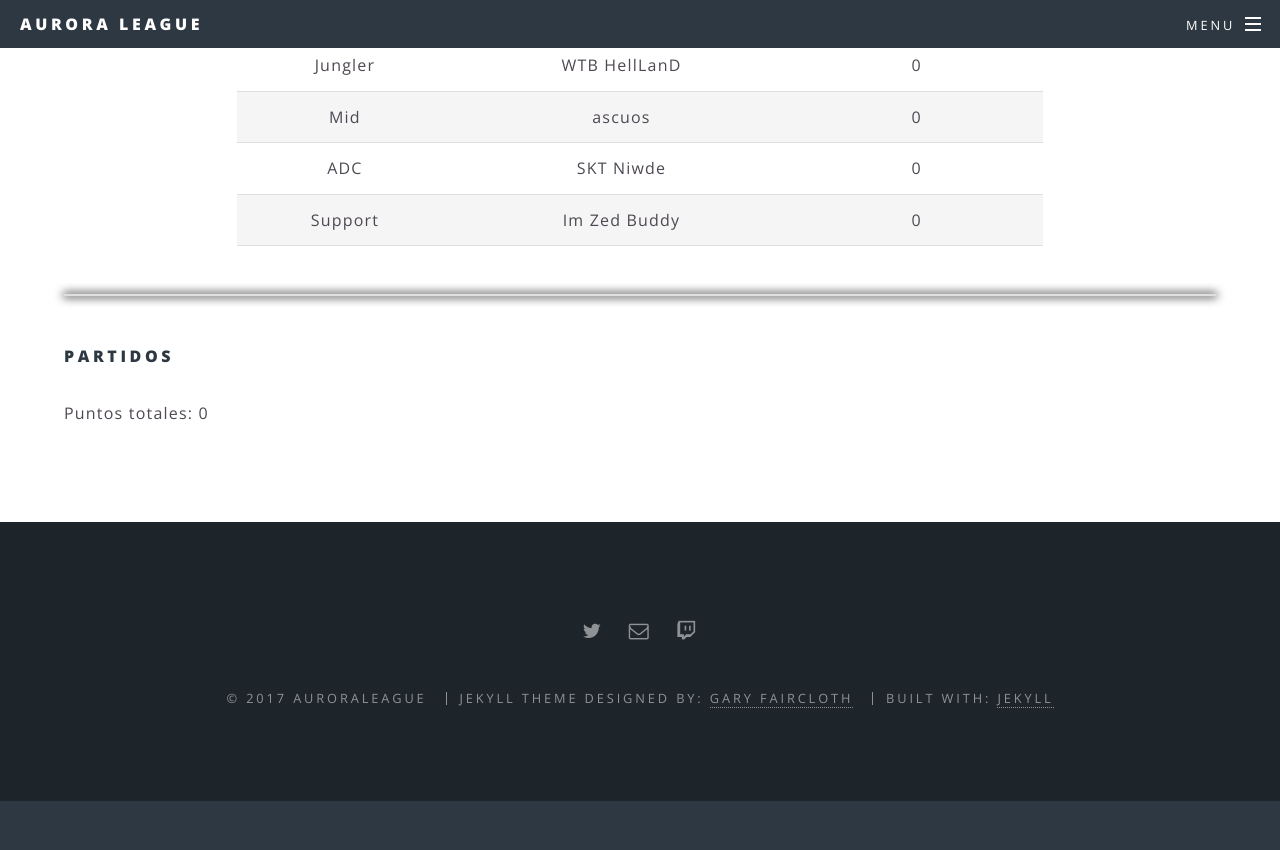
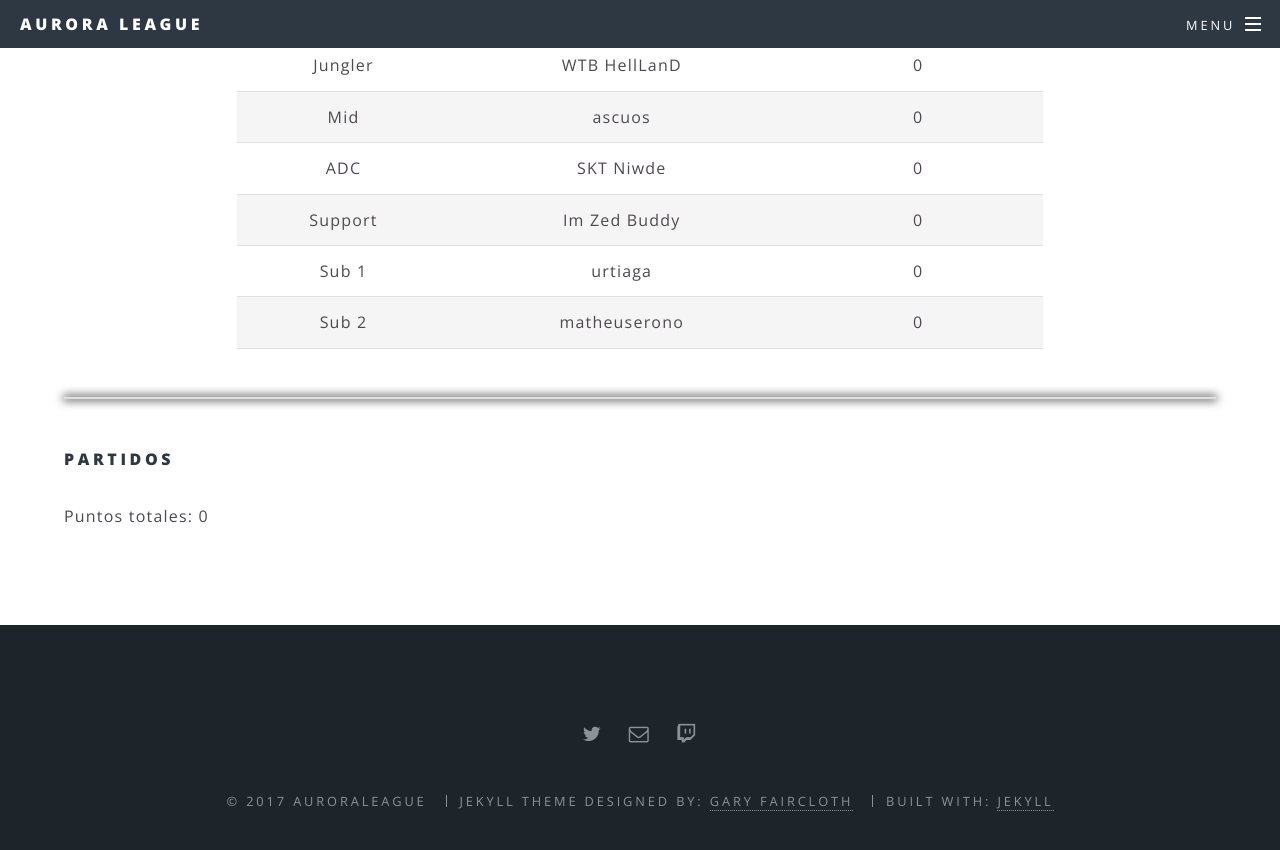
Before and after one commit to AuroraLeague/auroraleague.github.io, a Jekyll site: the page built from teams/tf_gaming.html, in a window 1280 px wide and 900 px high, scrolled down 822 px. Shown: the top 850 px of the window. Built offline with Jekyll 4.4.1, drawn with Linux system fonts in a browser that asks for light colours; before the commit the page ends 1623 px from its top, so only the background shows below that.

Commit message:
Added subs

```diff
--- a/teams/tf_gaming.html
+++ b/teams/tf_gaming.html
@@ -16,4 +16,8 @@ players:
     name: SKT Niwde
   - position: Support
     name: Im Zed Buddy
+  - position: Sub 1
+    name: urtiaga
+  - position: Sub 2
+    name: matheuserono
 ---
```
